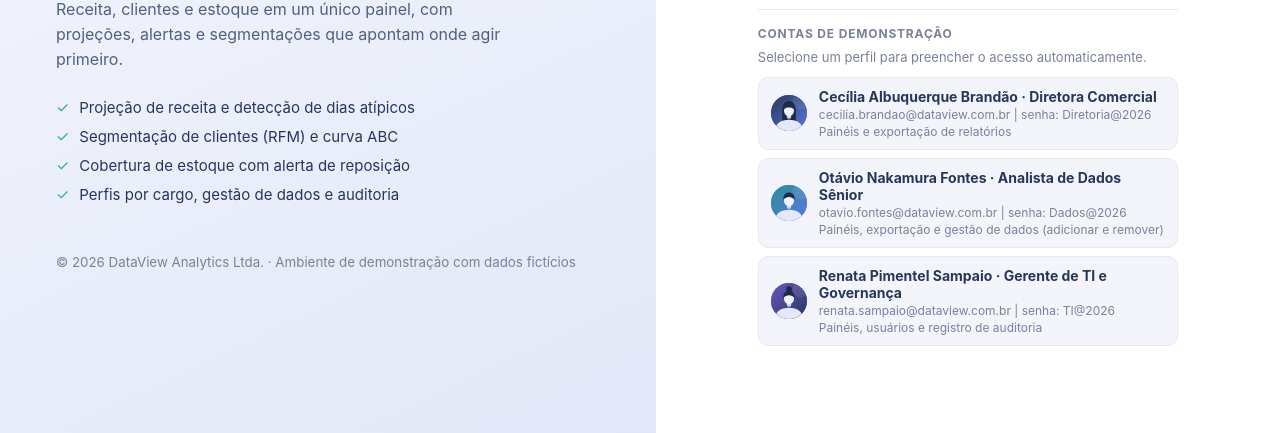
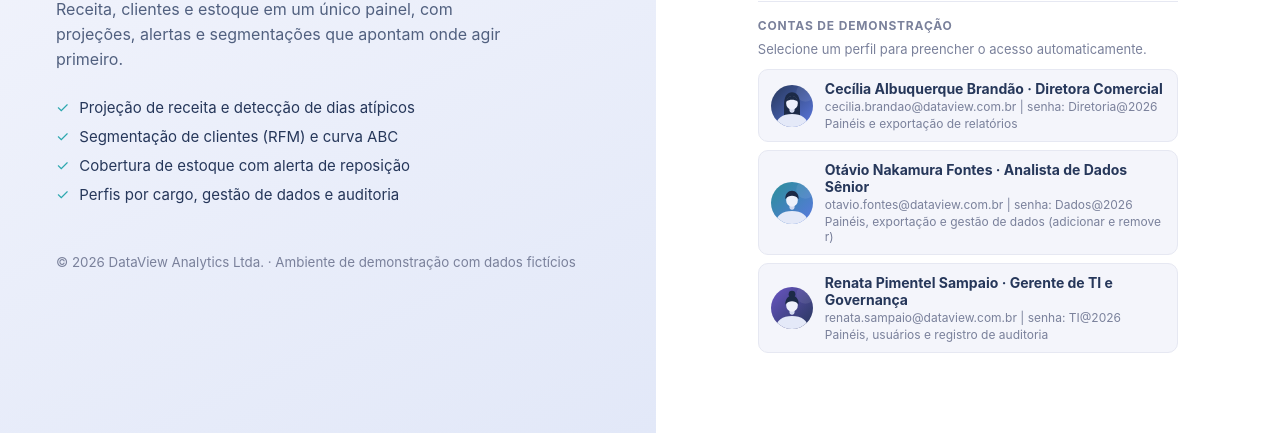
Before and after one commit to mafessy/Data-View, a plain HTML site: page index.html in a window 1280 px wide. Shown: the part 367-800 px from the top of the page. Drawn offline with Linux system fonts and the light colour scheme.

Commit message:
Update style.css

```diff
--- a/css/style.css
+++ b/css/style.css
@@ -21,7 +21,8 @@ body{margin:0;background:var(--bg);color:var(--ink);font-family:Inter,system-ui,
 #creds{list-style:none;padding:0;margin:12px 0 0;display:flex;flex-direction:column;gap:8px}
 #creds button{width:100%;display:flex;gap:12px;align-items:center;text-align:left;background:var(--bg);color:var(--ink);border:1px solid var(--line);padding:10px 12px}
 #creds button:hover{border-color:var(--purple)}
-.av{width:36px;height:36px;border-radius:50%;background:var(--purple);color:#fff;display:grid;place-items:center;font-weight:600;font-size:13px;flex:none}
+.av{width:42px;height:42px;border-radius:50%;flex:none;object-fit:cover}
+.me{width:26px;height:26px;border-radius:50%;vertical-align:middle;margin-right:8px;object-fit:cover}
 #creds b{display:block;font-size:14px}#creds small{display:block;color:var(--muted);font-size:12px;margin-top:2px;word-break:break-all}
 @media(max-width:860px){#login{grid-template-columns:1fr}.hero{display:none}.mb{display:block}}
 @media(prefers-color-scheme:dark){:root:not([data-theme="light"]) .mb{filter:invert(1) hue-rotate(180deg)}}
```
